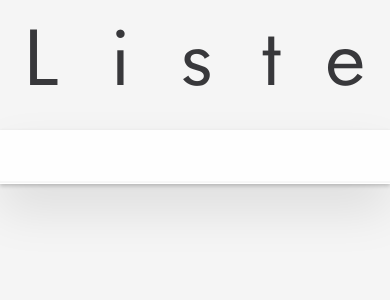
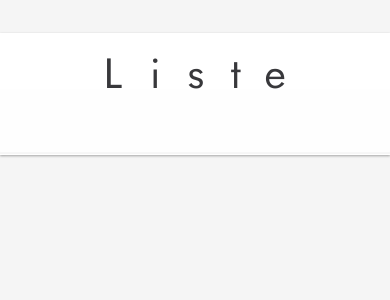
Before and after one commit to tigerweirdo/todo-mvc-react, a React (Create React App) app: page / in a window 390 px wide. Shown: the top 300 px of the page. Built offline with nearby package versions, Linux system fonts and the light colour scheme.

Commit message:
mobil için düzenlemeler yapıldı.

```diff
--- a/src/App.css
+++ b/src/App.css
@@ -368,7 +368,7 @@ html .clear-completed:active {
 	color: #f5f5f5; /* Altın veya tercihinize göre bir renk */
   }
   .dark-mode .todoapp {
-	box-shadow: 0 2px 4px 0 rgba(255, 255, 255, 0.237), 0 25px 50px 0 rgba(255, 255, 255, 0.407);
+	box-shadow: 0 2px 4px 0 rgba(255, 255, 255, 0.237), 0 5px 10px 0 rgba(255, 255, 255, 0.407);
   }
 
 /*
@@ -395,3 +395,42 @@ html .clear-completed:active {
 		bottom: 10px;
 	}
 }
+@media (max-width: 768px) {
+	body {
+	  font-size: 16px; /* Mobil cihazlarda genel font boyutunu artır */
+	}
+
+		.todoapp h1 {
+		  font-size: 40px; /* Mobil cihazlar için başlık font boyutunu ayarla */
+		  top: 40px; /* Başlığın konumunu üstten 20px olarak ayarla */
+		  position: relative; /* Pozisyon tipini değiştirerek daha iyi bir kontrol sağla */
+		  left: 0; /* Başlığı sola hizala */
+		  transform: translateY(-50%); /* Y ekseni boyunca ortala */
+		}
+
+	.todoapp {
+	  margin: 30px 0; /* Üst ve alt marjı azalt */
+	  width: auto; /* Otomatik genişlik */
+	  box-shadow: 0 1px 3px rgba(0, 0, 0, 0.12), 0 1px 2px rgba(0, 0, 0, 0.24); /* Gölgeyi azalt */
+	}
+
+	.new-todo, .edit {
+	  font-size: 18px; /* Giriş alanları için font boyutunu büyüt */
+	  padding: 20px; /* Daha fazla dolgu */
+	}
+
+	.todo-list li {
+	  font-size: 18px; /* Liste öğeleri için font boyutunu büyüt */
+	}
+
+	.footer {
+	  font-size: 14px; /* Altbilgi fontunu büyüt */
+	}
+
+	.todo-count, .filters li a, .clear-completed {
+	  font-size: 14px; /* Filtre ve sayım fontlarını büyüt */
+	}
+	.dark-mode h1 {
+		color: #212121; /* Altın veya tercihinize göre bir renk */
+	  }
+  }
```
